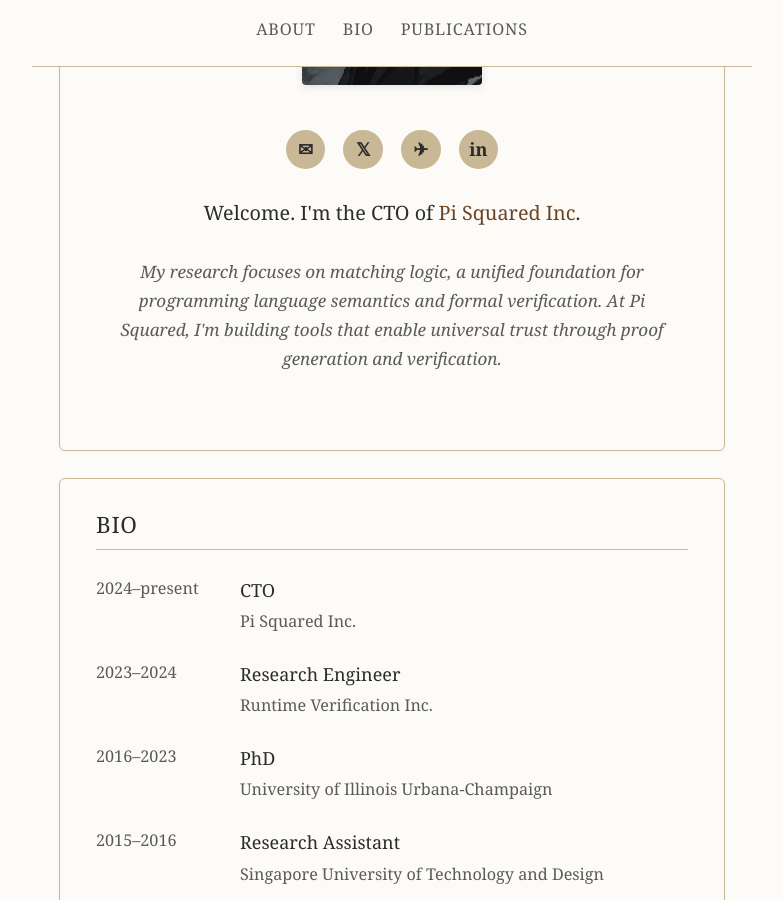
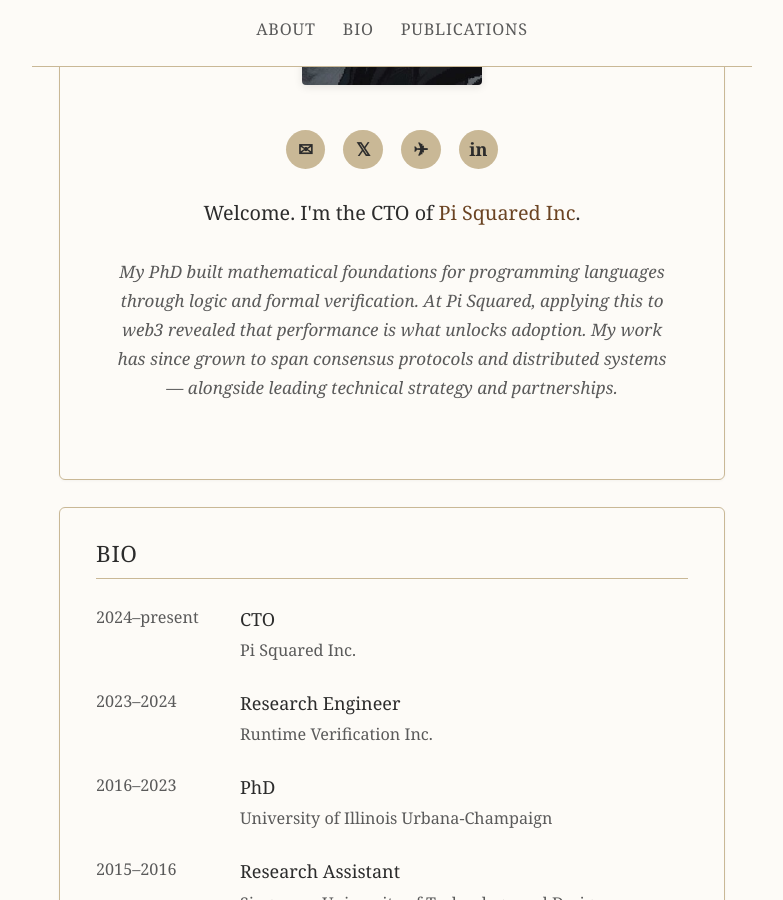
Before and after one commit to xc93/xc93.github.io, a Jekyll site: the page built from index.markdown, in a window 1280 px wide and 900 px high, scrolled down 440 px. Shown: the whole window, without its empty margins (248-1031 px from the left). Built offline with Jekyll 4.4.1, drawn with Linux system fonts in a browser that asks for light colours.

Commit message:
Update research overview paragraph

```diff
--- a/index.markdown
+++ b/index.markdown
@@ -24,7 +24,7 @@ layout: default
 
   <p class="intro">Welcome. I'm the CTO of <a href="https://pi2.network">Pi Squared Inc</a>.</p>
 
-  <p class="research-overview">My research focuses on matching logic, a unified foundation for programming language semantics and formal verification. At Pi Squared, I'm building tools that enable universal trust through proof generation and verification.</p>
+  <p class="research-overview">My PhD built mathematical foundations for programming languages through logic and formal verification. At Pi Squared, applying this to web3 revealed that performance is what unlocks adoption. My work has since grown to span consensus protocols and distributed systems — alongside leading technical strategy and partnerships.</p>
 </section>
 
 <section id="bio">
```
